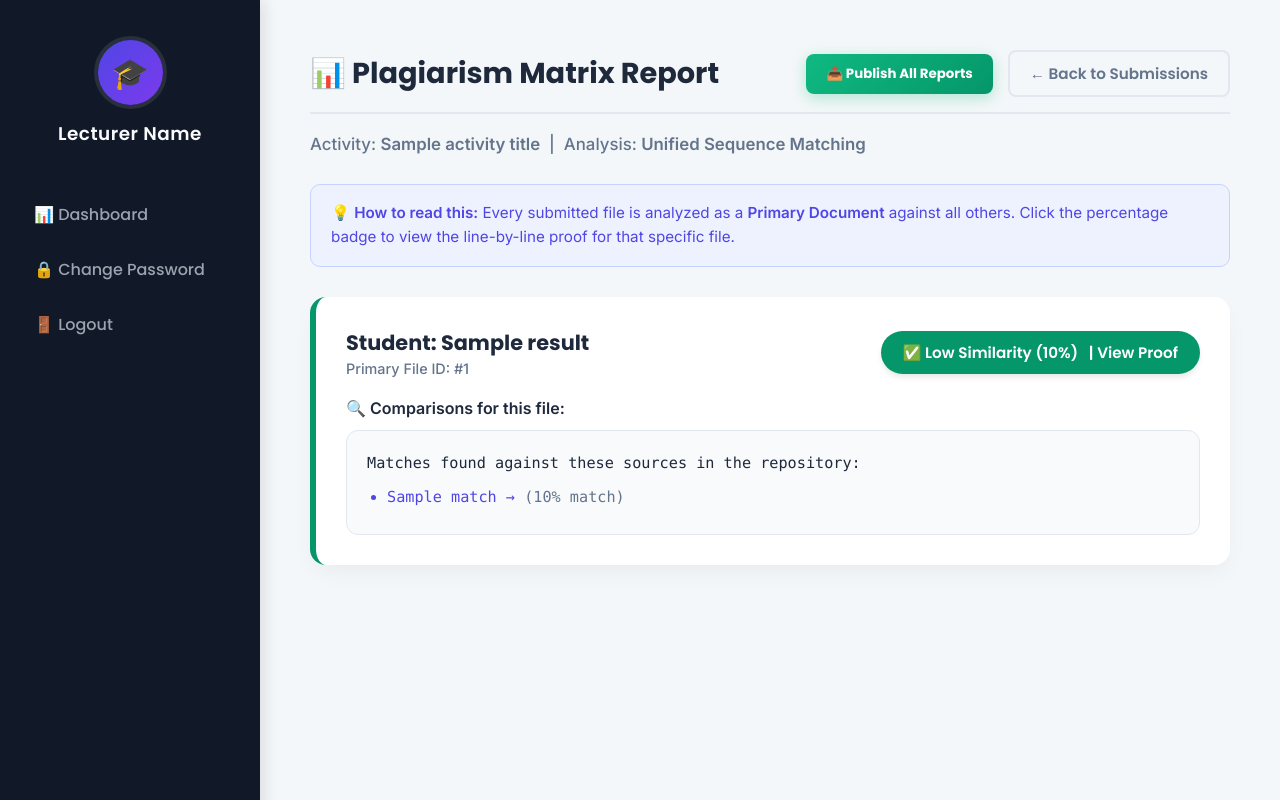
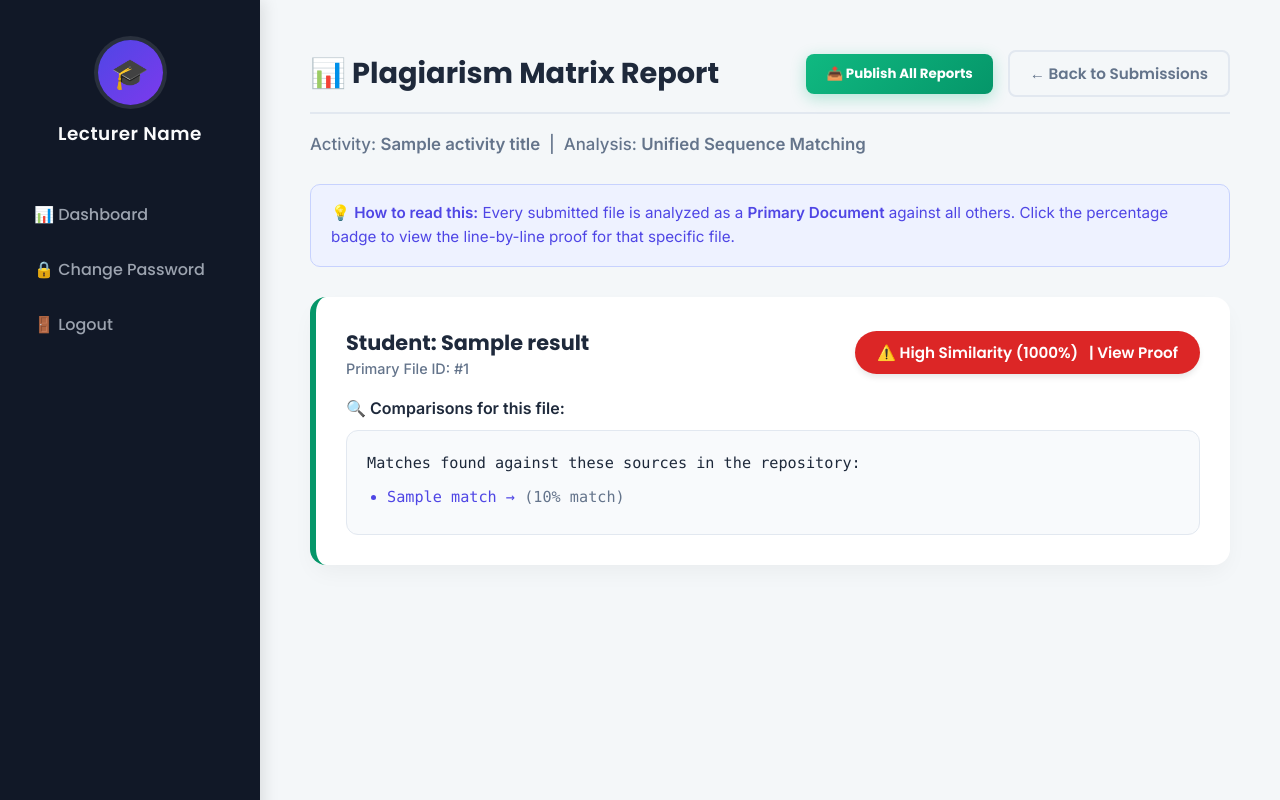
Before and after one commit to Divakhar31/uthm_lms_old, a Flask app: template templates/plagiarism_report.html in a window 1280 px wide. Run offline with Flask 3, Linux system fonts and the light colour scheme; the template is opened without the code that fills it: most values are stand-ins (such as "Sample title", 1, 10 or a date in 2020).

Commit message:
Update plagiarism_report.html

```diff
--- a/templates/plagiarism_report.html
+++ b/templates/plagiarism_report.html
@@ -335,19 +335,20 @@
                            style="text-decoration: none;">
 
                             <span class="percentage-badge
-                                {% if result.overall_score > 60 %}high-risk
-                                {% elif result.overall_score > 25 %}med-risk
+                                {% if result.overall_score > 0.60 %}high-risk
+                                {% elif result.overall_score > 0.25 %}med-risk
                                 {% else %}low-risk{% endif %}">
 
-                                {% if result.overall_score > 60 %}
-                                    ⚠️ High Similarity ({{ result.overall_score | round(1) }}%)
-                                {% elif result.overall_score > 25 %}
-                                    ⚠️ Moderate Similarity ({{ result.overall_score | round(1) }}%)
+                                {% if result.overall_score > 0.60 %}
+                                    ⚠️ High Similarity ({{ (result.overall_score * 100) | round(1) }}%)
+                                {% elif result.overall_score > 0.25 %}
+                                    ⚠️ Moderate Similarity ({{ (result.overall_score * 100) | round(1) }}%)
                                 {% else %}
-                                    ✅ Low Similarity ({{ result.overall_score | round(1) }}%)
+                                    ✅ Low Similarity ({{ (result.overall_score * 100) | round(1) }}%)
                                 {% endif %}
                                 &nbsp; | View Proof
                             </span>
+
                         </a>
                     </div>
 
```
